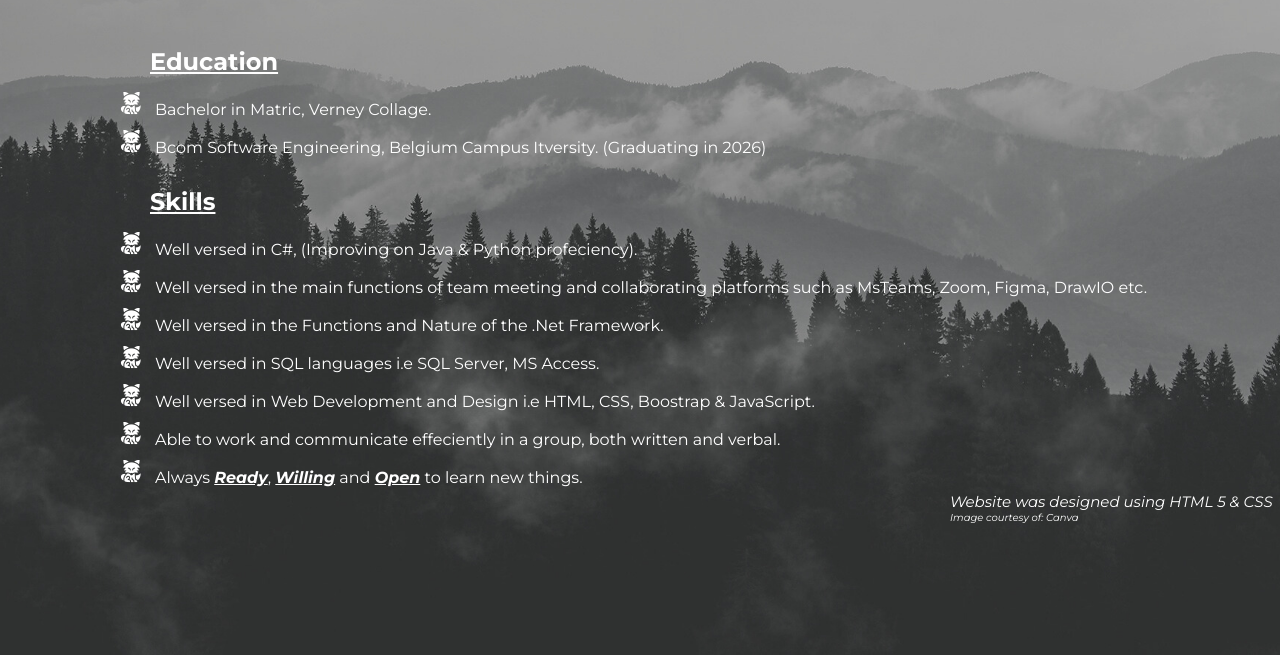
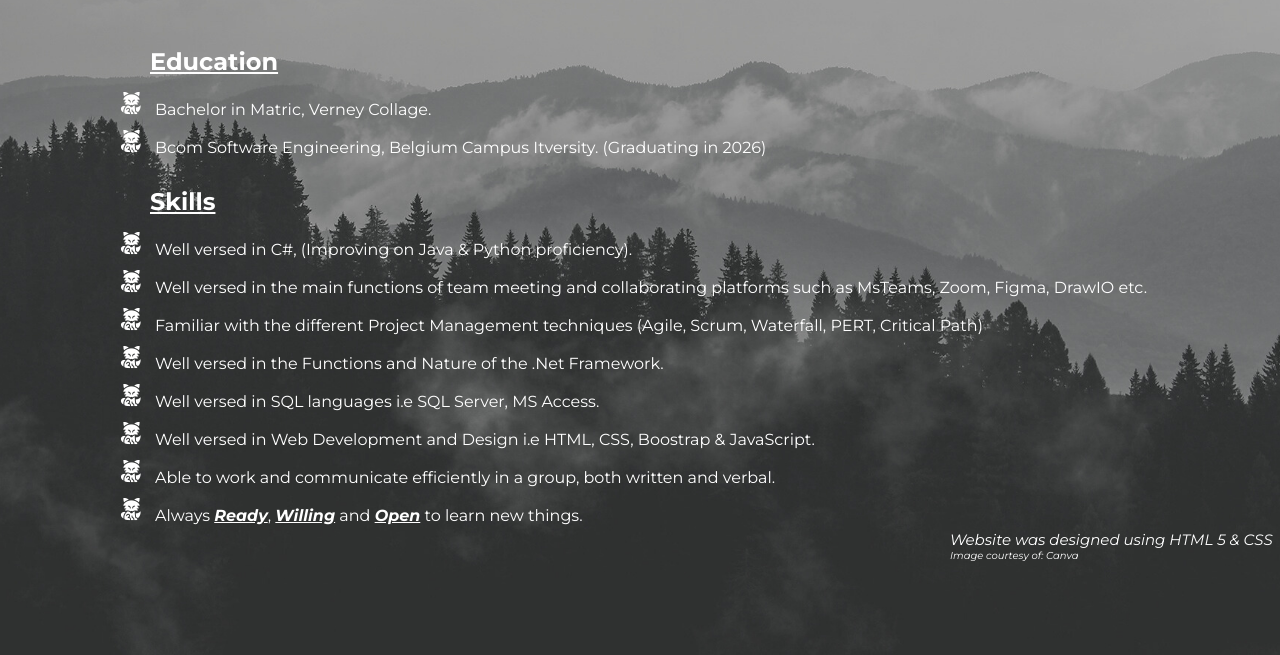
Before and after one commit to sharonb123/SharonBuhlungu1.github.io, a plain HTML site: page index.html in a window 1280 px wide. Shown: the part 145-800 px from the top of the page. Drawn offline with Linux system fonts and the light colour scheme.

Commit message:
Update index.html

```diff
--- a/index.html
+++ b/index.html
@@ -43,12 +43,13 @@
      <div id="Skills">
         <h2><u>Skills</u></h2>
        <ul>
-        <li> Well versed in C#, (Improving on Java & Python profeciency).</li>
+        <li> Well versed in C#, (Improving on Java & Python proficiency).</li>
         <li> Well versed in the main functions of team meeting and collaborating platforms such as MsTeams, Zoom, Figma, DrawIO etc.</li>
+        <li> Familiar with the different Project Management techniques (Agile, Scrum, Waterfall, PERT, Critical Path)</li>
         <li> Well versed in the Functions and Nature of the .Net Framework.</li>
         <li> Well versed in SQL languages i.e SQL Server, MS Access.</li>
         <li> Well versed in Web Development and Design i.e HTML, CSS, Boostrap & JavaScript.</li>
-        <li> Able to work and communicate effeciently in a group, both written and verbal.</li>
+        <li> Able to work and communicate efficiently in a group, both written and verbal.</li>
         <li> Always <u><i><b>Ready</b></i></u>, <u><i><b>Willing</b></i></u> and <u><i><b>Open</b></i></u> to learn new things. </li>
        </ul>
 
```
